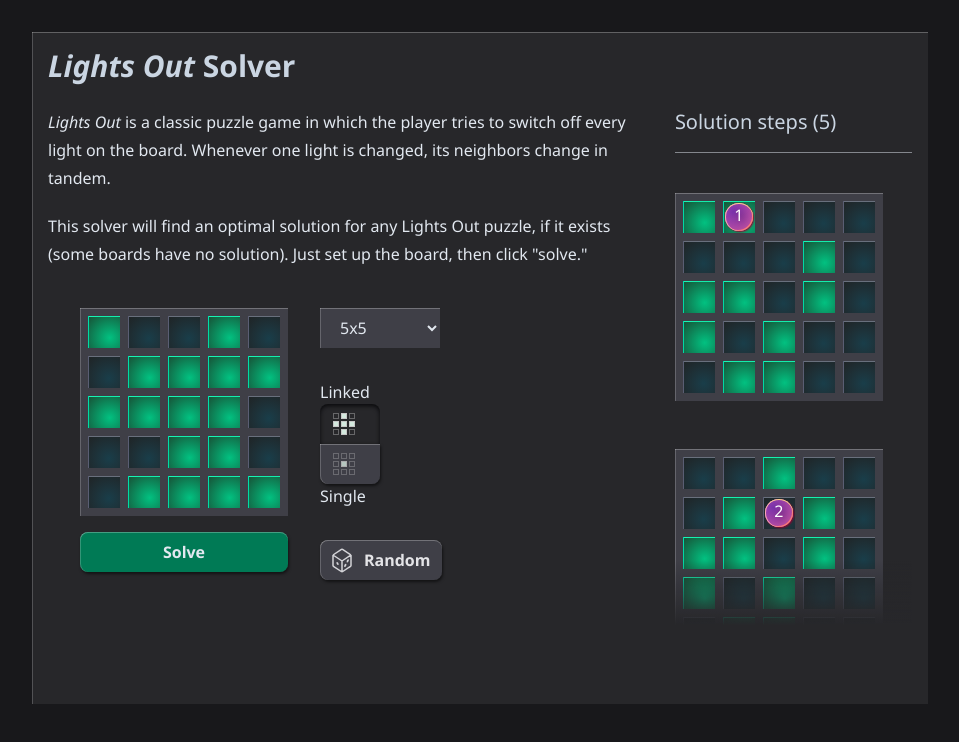
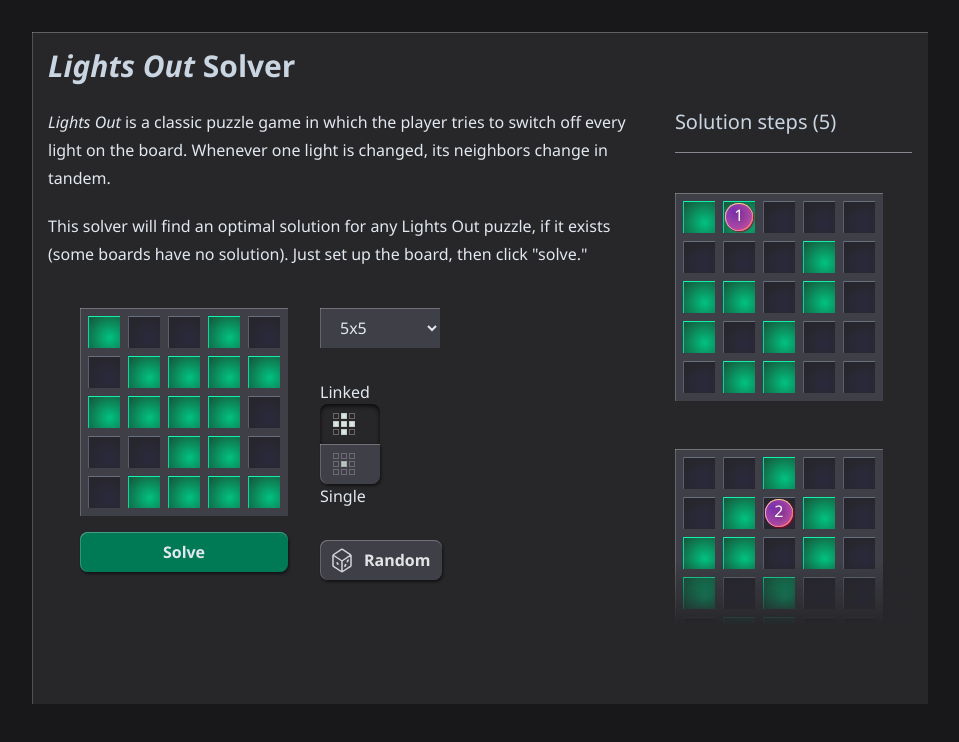
Before and after one commit to bprcode/lightsout-solver, a React (Vite) app: page / in a window 1280 px wide. Shown: the top 742 px of the page, without its empty margins (160-1119 px from the left). Built offline with nearby package versions, Linux system fonts and the light colour scheme.

Commit message:
Try emerald/indigo gray

```diff
--- a/src/App.css
+++ b/src/App.css
@@ -100,9 +100,9 @@
   box-shadow: inset 1px 0 0 rgb(90, 94, 115), inset 0 1px 0 rgb(105, 112, 125);
 
   background-image: radial-gradient(
-      in oklch 2.25rem at 65% 70%,
-      #193e4a,
-      #1e1e1e
+      in hsl 2.25rem at 65% 70%,
+      hsl(244, 19%, 20%),
+      hsl(244,2%,14%)
     );
 
   &::before {
@@ -127,11 +127,11 @@
     );
   }
   &:hover {
-    filter: brightness(130%) saturate(130%) hue-rotate(5deg);
-  }
-  &:hover::after {
-    opacity: 1;
-    transition: opacity 0.15s ease-out;
+    background-image: radial-gradient(
+      in oklch 2.25rem at 65% 70%,
+      #205f68,
+      #1e1e1e
+    );
   }
 
   &:active {
```
